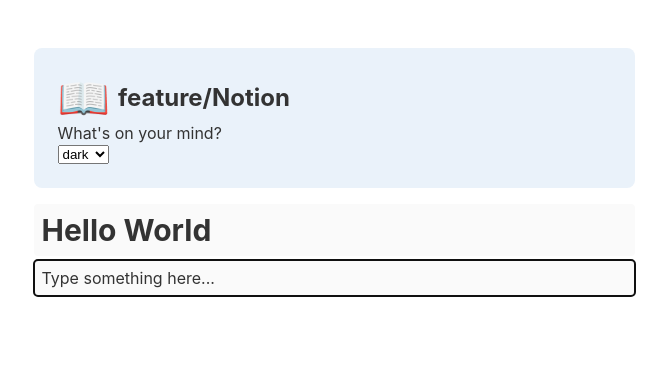
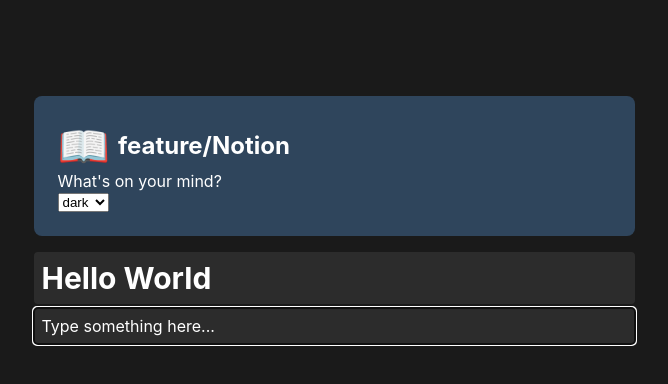
Before and after one commit to chrystal-lyu/notion-clone, a React (Create React App) app: page / in a window 1280 px wide. Shown: the top 384 px of the page, without its empty margins (306-974 px from the left). Built offline with nearby package versions, Linux system fonts and the light colour scheme.

Commit message:
implement dark theme

```diff
--- a/src/App.css
+++ b/src/App.css
@@ -7,6 +7,17 @@
 *:before,
 *:after {
   box-sizing: inherit;
+}
+
+.wrapper {
+  background: #fafafa;
+  padding: 48px;
+  min-height: 100vh;
+}
+
+[data-theme='dark'].wrapper {
+  background: #1a1a1a;
+  color: #fff;
 }
 
 .workspace {
@@ -24,6 +35,10 @@
   border-radius: 8px;
 }
 
+[data-theme='dark'].workspace-header {
+  background-color: #2f455c;
+}
+
 .workspace-header-title {
   font-size: 1.5rem;
   font-weight: 700;
@@ -32,10 +47,14 @@
 }
 
 .block-item {
-  background-color: #fafafa;
+  background-color: #f1f1f1;
   padding: 8px;
   margin: 4px auto;
   border-radius: 4px;
+}
+
+[data-theme='dark'].block-item {
+  background-color: #2c2c2c;
 }
 
 #block-menu {
--- a/src/components/Blocks/TextBlock.tsx
+++ b/src/components/Blocks/TextBlock.tsx
@@ -5,7 +5,9 @@
   useState,
   FormEvent,
   useEffect,
+  useContext,
 } from "react";
+import { ThemeContext } from "../../context/ThemeContext";
 import { BlockTypeOption } from "../../types/block";
 import { setCaretToEnd } from "../../utils/setCaretToEnd";
 import BlockMenu from "../BlockMenu";
@@ -38,6 +40,7 @@
   onDeleteBlock,
   onUpdateBlockType,
 }) => {
+  const { theme } = useContext(ThemeContext);
   const textBlockRef = useRef(null);
   const [titleContent, setTitleContent] = useState<string>(title);
   const [isMenuVisible, setIsMenuVisible] = useState(false);
@@ -83,6 +86,7 @@
       <div
         id={id}
         className="block-item"
+        data-theme={theme}
         ref={textBlockRef}
         onKeyDown={handleKeyDown}
         onInput={(e) => handleInput(e)}
--- a/src/components/Workspace.tsx
+++ b/src/components/Workspace.tsx
@@ -1,12 +1,14 @@
-import { useReducer } from "react";
+import { useContext, useReducer } from "react";
 
 import { setCaretToEnd } from "../utils/setCaretToEnd";
 import TextBlock, { BlockPayload } from "./Blocks/TextBlock";
 import { blockReducer, initialState } from "../reducers/blockReducer";
 import { BlockTypeOption } from "../types/block";
 import ThemeToggle from "./ThemeToggle";
+import { ThemeContext } from "../context/ThemeContext";
 
 const Workspace = () => {
+  const { theme } = useContext(ThemeContext);
   const [state, dispatch] = useReducer(blockReducer, initialState);
 
   const addBlock = (currentBlock: BlockPayload) => {
@@ -34,9 +36,9 @@
   };
 
   return (
-    <div>
+    <div className="wrapper" data-theme={theme}>
       <div className="workspace">
-        <div className="workspace-header">
+        <div className="workspace-header" data-theme={theme}>
           <div className="workspace-header-title">
             <span style={{ fontSize: 42, marginRight: 8 }}>📖</span>
             <div>feature/Notion</div>
```
